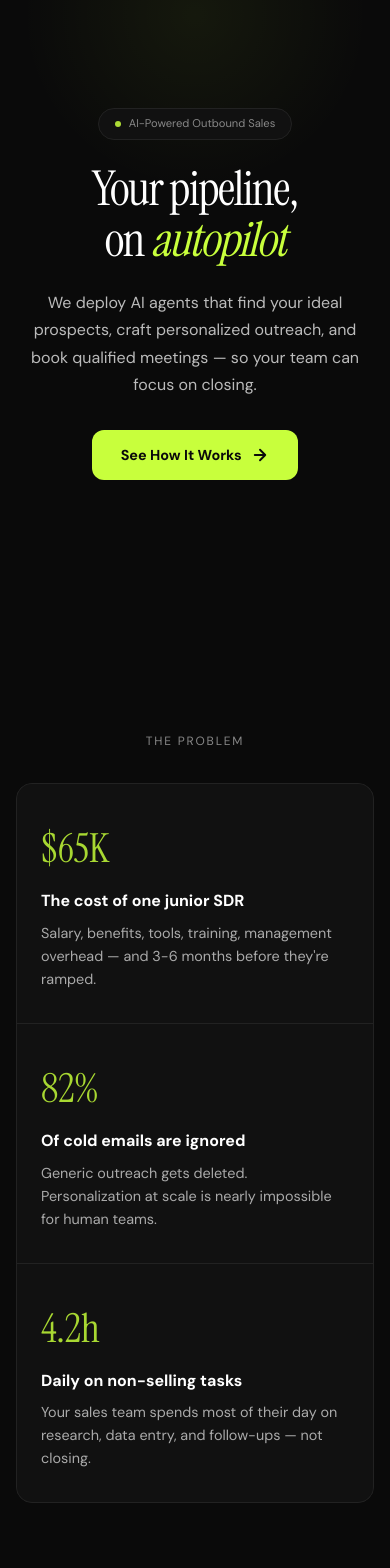
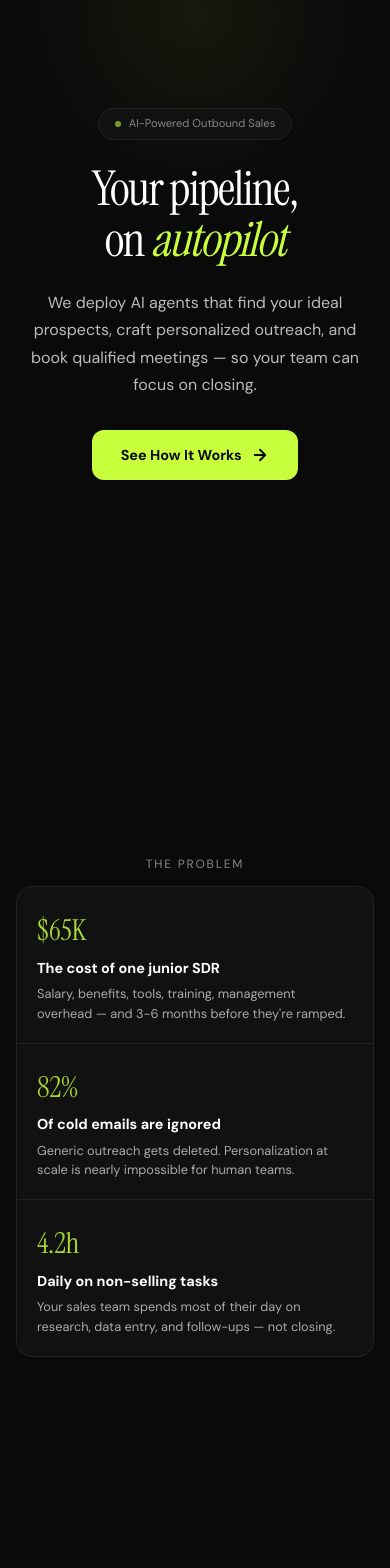
Before and after one commit to cthayes8/archer-outbound, a Next.js app: page / in a window 390 px wide. Shown: the part 160-1728 px from the top of the page. Built offline with nearby package versions, Linux system fonts and the light colour scheme.

Commit message:
mobile fixes

```diff
--- a/app/globals.css
+++ b/app/globals.css
@@ -450,6 +450,9 @@ footer {
 
 /* Mobile */
 @media (max-width: 640px) {
+  html { scroll-snap-type: y mandatory; }
+  .hero, .pain, .how, .compare, .proof, .final-cta { scroll-snap-align: start; }
+
   nav { padding: 1rem; }
   nav a.cta-nav { padding: 0.5rem 1rem; font-size: 0.8rem; }
 
@@ -459,21 +462,28 @@ footer {
   .hero-sub { font-size: 1rem; margin-bottom: 2rem; }
   .hero-cta { padding: 0.85rem 1.8rem; font-size: 0.9rem; }
 
-  .pain { padding: 3rem 1rem; }
+  .pain { padding: 1.5rem 1rem; min-height: 100svh; display: flex; flex-direction: column; justify-content: center; }
+  .pain-label { margin-bottom: 0.75rem; }
   .pain-grid { grid-template-columns: 1fr; }
-  .pain-card { padding: 2rem 1.5rem; }
+  .pain-card { padding: 1.25rem 1.25rem; }
+  .pain-card .number { font-size: 1.8rem; margin-bottom: 0.2rem; }
+  .pain-card h3 { font-size: 0.9rem; margin-bottom: 0.3rem; }
+  .pain-card p { font-size: 0.8rem; line-height: 1.5; }
 
-  .how { padding: 3rem 1rem; }
-  .step { grid-template-columns: 40px 1fr; gap: 1rem; padding: 1.5rem 0; }
+  .how { padding: 2rem 1rem; min-height: 100svh; display: flex; flex-direction: column; justify-content: center; }
+  .how h2 { margin-bottom: 2rem; }
+  .step { grid-template-columns: 40px 1fr; gap: 1rem; padding: 1.25rem 0; }
+  .step p { font-size: 0.9rem; }
 
-  .compare { padding: 3rem 1rem; }
+  .compare { padding: 3rem 1rem; min-height: 100svh; display: flex; flex-direction: column; justify-content: center; }
   .compare-table { grid-template-columns: 1fr 1fr; }
   .compare-table .cell-label { display: none; }
   .compare-table .cell, .compare-table .col-header { padding: 1rem 0.8rem; font-size: 0.85rem; }
 
-  .proof { padding: 3rem 1rem; }
+  .proof { padding: 3rem 1rem; min-height: 100svh; display: flex; flex-direction: column; align-items: center; justify-content: center; }
 
-  .final-cta { padding: 4rem 1rem; }
+  .final-cta { padding: 2rem 1rem; min-height: 100svh; display: flex; flex-direction: column; align-items: center; justify-content: center; }
+  .final-cta a { width: auto; padding: 0.85rem 2rem; font-size: 0.95rem; }
   .final-cta::before { width: 300px; height: 300px; }
   .final-cta a { padding: 0.85rem 2rem; font-size: 0.95rem; }
 }
```
